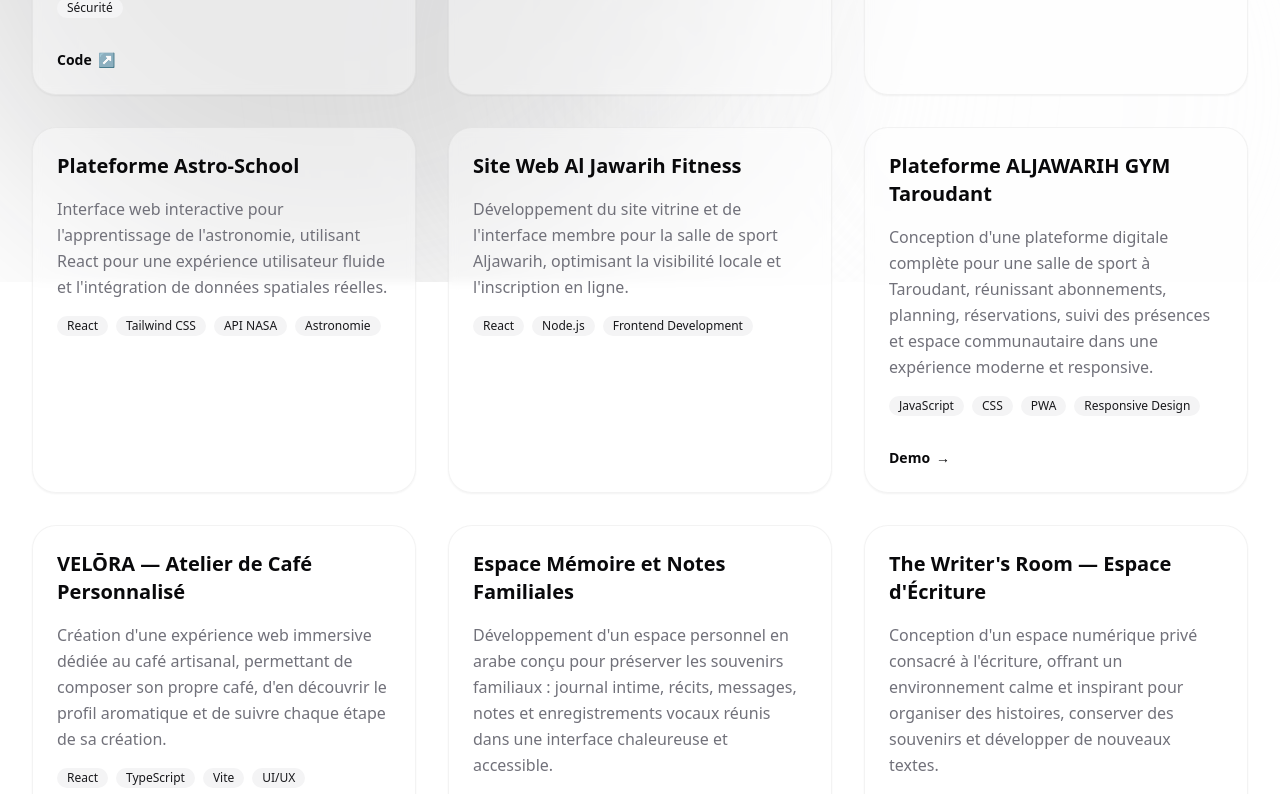
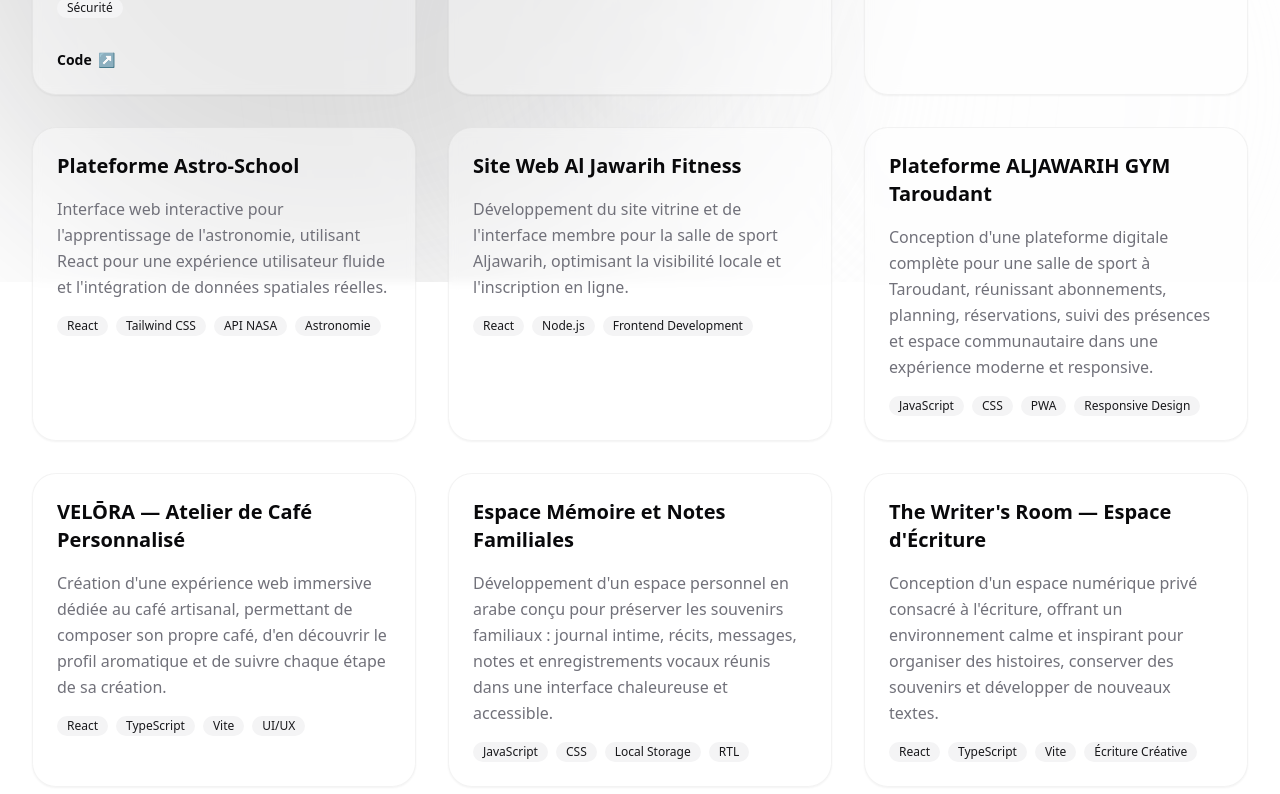
Before and after one commit to nessaiba2003-ui/Portfolio, a React (Vite) app: page /projects in a window 1280 px wide. Shown: the part 518-1312 px from the top of the page. Built offline with nearby package versions, Linux system fonts and the light colour scheme.

Commit message:
Remove project demo links

```diff
--- a/src/pages/Projects.tsx
+++ b/src/pages/Projects.tsx
@@ -72,18 +72,8 @@
               </div>
             </div>
 
-            <div className="mt-8 flex gap-4 text-sm font-semibold">
-              {p.link && (
-                <a
-                  href={p.link}
-                  target="_blank"
-                  rel="noreferrer"
-                  className="flex items-center gap-1.5 hover:text-primary transition-colors"
-                >
-                  Demo <span>→</span>
-                </a>
-              )}
-              {p.repo && (
+            {p.repo && (
+              <div className="mt-8 flex gap-4 text-sm font-semibold">
                 <a
                   href={p.repo}
                   target="_blank"
@@ -92,8 +82,8 @@
                 >
                   Code <span>↗</span>
                 </a>
-              )}
-            </div>
+              </div>
+            )}
           </motion.article>
         ))}
       </motion.div>
```
